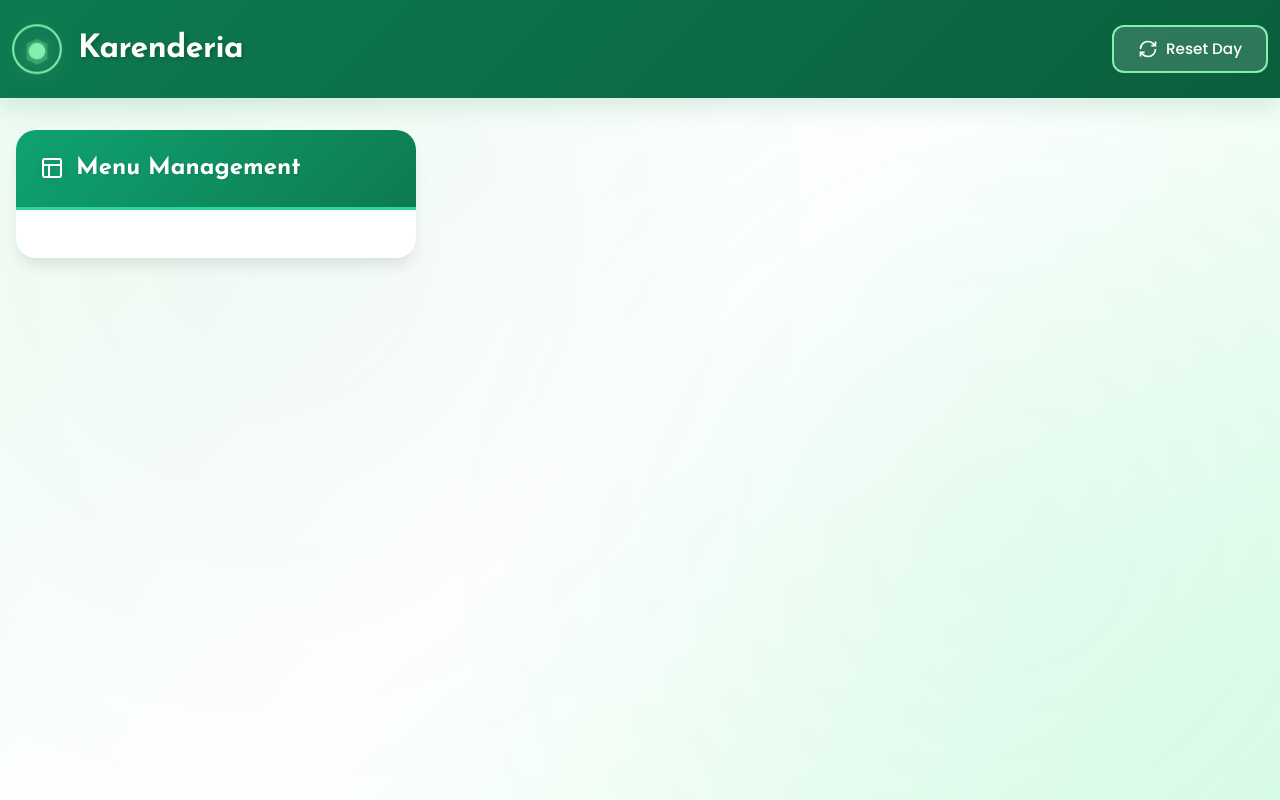
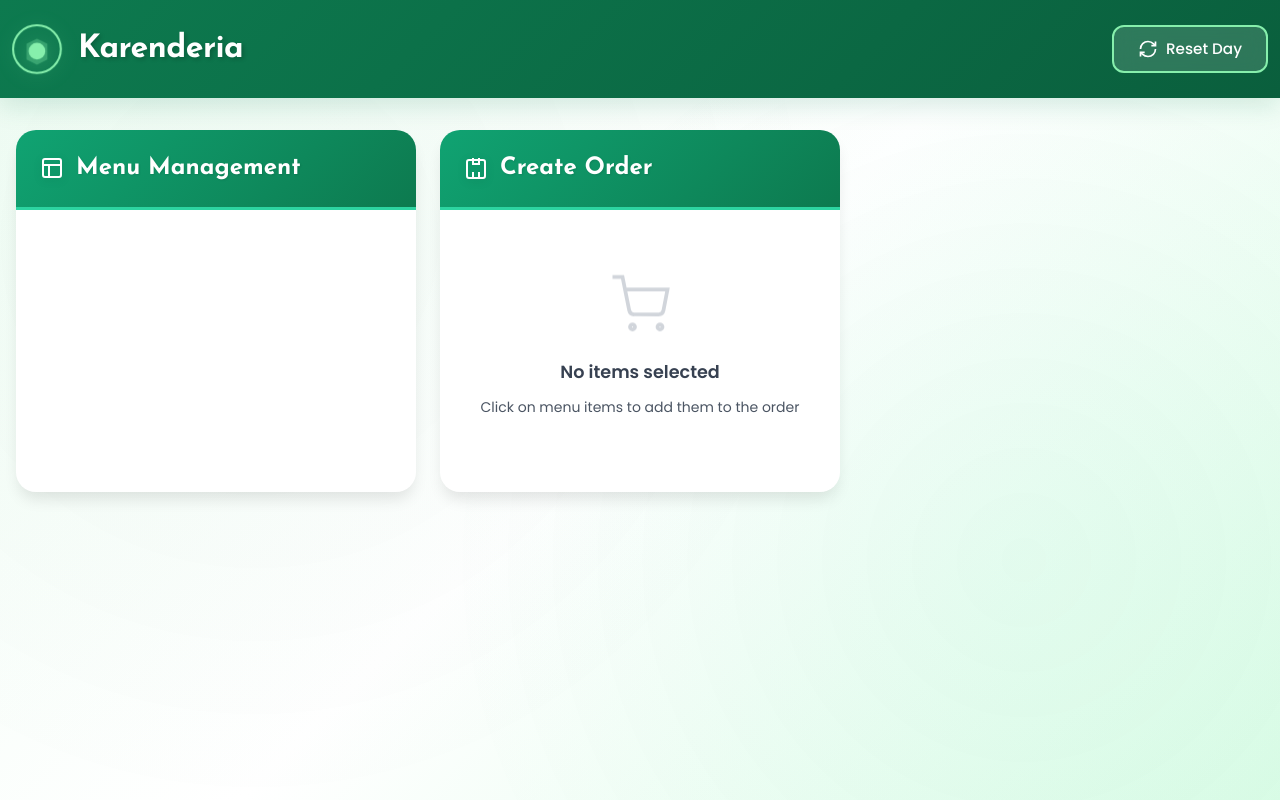
Before and after one commit to Joronski/Karenderia-Web-App, a plain HTML site: page index.html in a window 1280 px wide. Drawn offline with nearby package versions, Linux system fonts and the light colour scheme.

Commit message:
Made Main content for order management section (Student 3)

```diff
--- a/index.html
+++ b/index.html
@@ -72,6 +72,51 @@
                         </div>
                     </section>
                 </aside>
+
+                <!-- Center - Order Management Section (Student 3 - Cajulis) -->
+                <section class="col-lg-4">
+                    <article class="card order-card" aria-labelledby="order-heading">
+                        <header class="card-header">
+                            <h2 class="section-title" id="order-heading">
+                                <svg width="24" height="24" viewBox="0 0 24 24" fill="none" stroke="currentColor" stroke-width="2" aria-hidden="true">
+                                    <path d="M9 2v6h6V2"/>
+                                    <rect x="3" y="4" width="18" height="18" rx="2"/>
+                                    <path d="M9 22v-6"/>
+                                    <path d="M15 16v6"/>
+                                </svg>
+                                Create Order
+                            </h2>
+                        </header>
+                        <div class="card-body">
+                            <div class="current-order" id="currentOrder">
+                                <div class="order-empty-state">
+                                    <svg width="60" height="60" viewBox="0 0 24 24" fill="none" stroke="currentColor" stroke-width="1.5" aria-hidden="true">
+                                        <circle cx="9" cy="21" r="1"/>
+                                        <circle cx="20" cy="21" r="1"/>
+                                        <path d="M1 1h4l2.68 13.39a2 2 0 0 0 2 1.61h9.72a2 2 0 0 0 2-1.61L23 6H6"/>
+                                    </svg>
+                                    <p>No items selected</p>
+                                    <small>Click on menu items to add them to the order</small>
+                                </div>
+                                <ul class="order-items" id="orderItems" aria-live="polite" aria-label="Current order items"></ul>
+                            </div>
+                            <footer class="order-summary" id="orderSummary" style="display: none;">
+                                <div class="summary-row">
+                                    <span class="summary-label">Items:</span>
+                                    <output class="summary-value" id="totalItems" for="orderItems">0</output>
+                                </div>
+                                <div class="summary-row total-row">
+                                    <span class="summary-label">Total:</span>
+                                    <output class="summary-value" id="totalPrice" for="orderItems">₱0.00</output>
+                                </div>
+                            </footer>
+                            <div class="order-actions" id="orderActions" style="display: none;">
+                                <button class="btn-complete" onclick="completeOrder()" aria-label="Complete current order">Complete Order</button>
+                                <button class="btn-clear" onclick="clearOrder()" aria-label="Clear current order">Clear</button>
+                            </div>
+                        </div>
+                    </article>
+                </section>
             </div>
         </main>
     </body>
```
